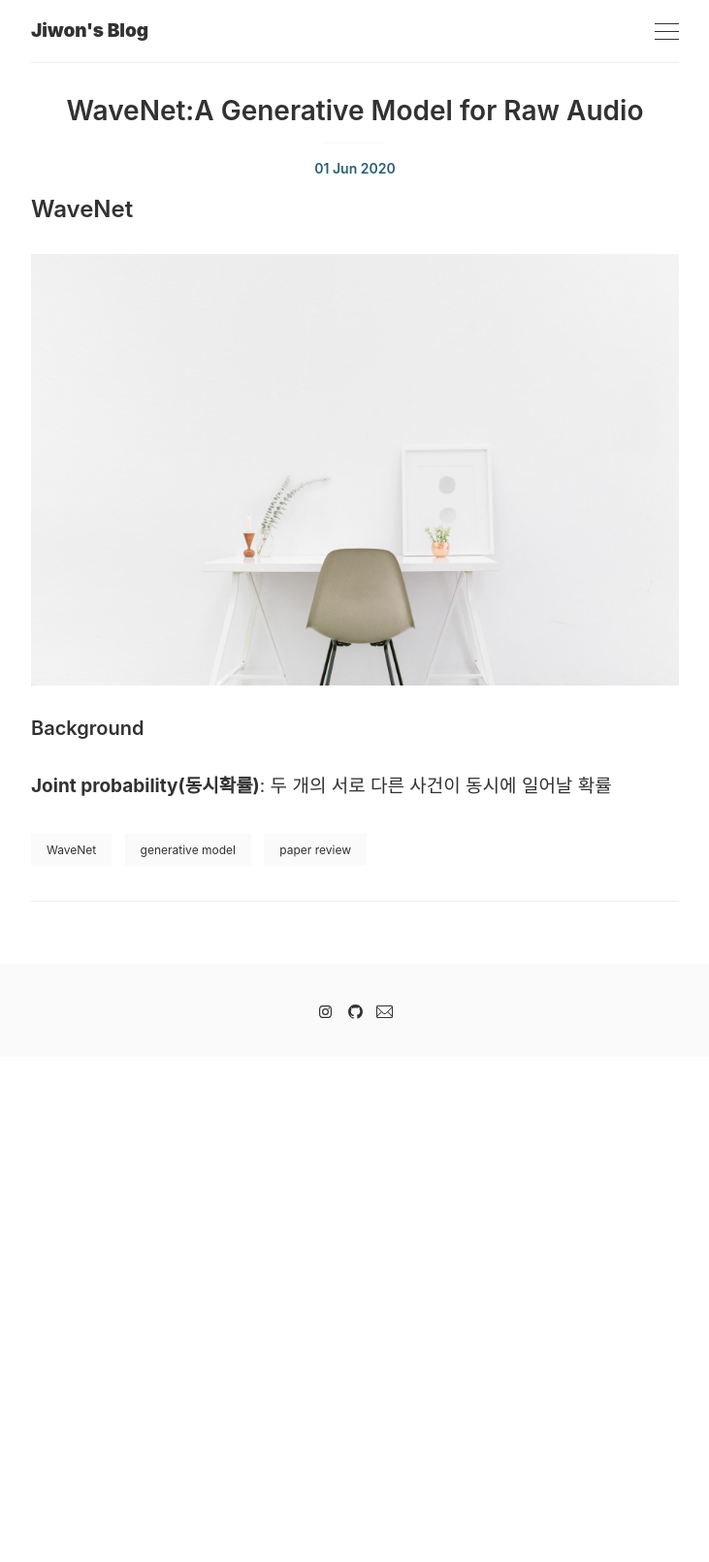
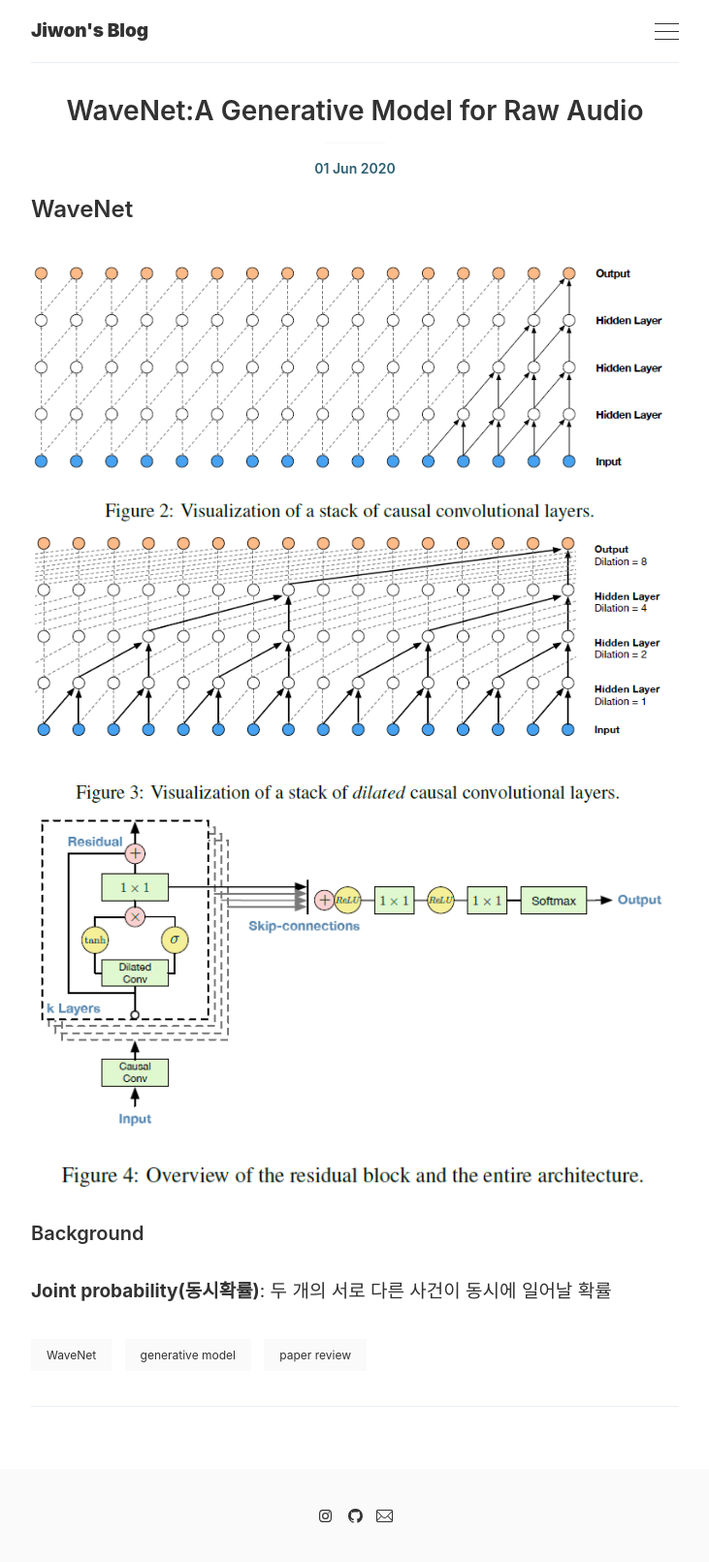
Before and after one commit to inha-informatics/geongswon.github.io, a Jekyll site: the page built from _posts/2020-06-01-WaveNet:-A-Generative-Model-for-Raw-Audio.markdown, in a window 1280 px wide. Shown: the whole page at 97% size, without its empty margins (274-1005 px from the left). Built offline with Jekyll 4.4.1, drawn with Linux system fonts in a browser that asks for light colours; comment, search, counter and statistics services are not loaded; before the commit the page ends 1090 px from its top, so only the background shows below that.

Commit message:
Update 2020-06-01-WaveNet:-A-Generative-Model-for-Raw-Audio.markdown

```diff
--- a/_posts/2020-06-01-WaveNet:-A-Generative-Model-for-Raw-Audio.markdown
+++ b/_posts/2020-06-01-WaveNet:-A-Generative-Model-for-Raw-Audio.markdown
@@ -7,8 +7,9 @@ use_math: true
 
 ### WaveNet
 
-![about](/images/pages/about.jpeg)
-
+![wavenet2](/images/pages/wavenet2.PNG)
+![wavenet3](/images/pages/wavenet3.PNG)
+![wavenet4](/images/pages/wavenet4.PNG)
 
 
 #### Background
```
